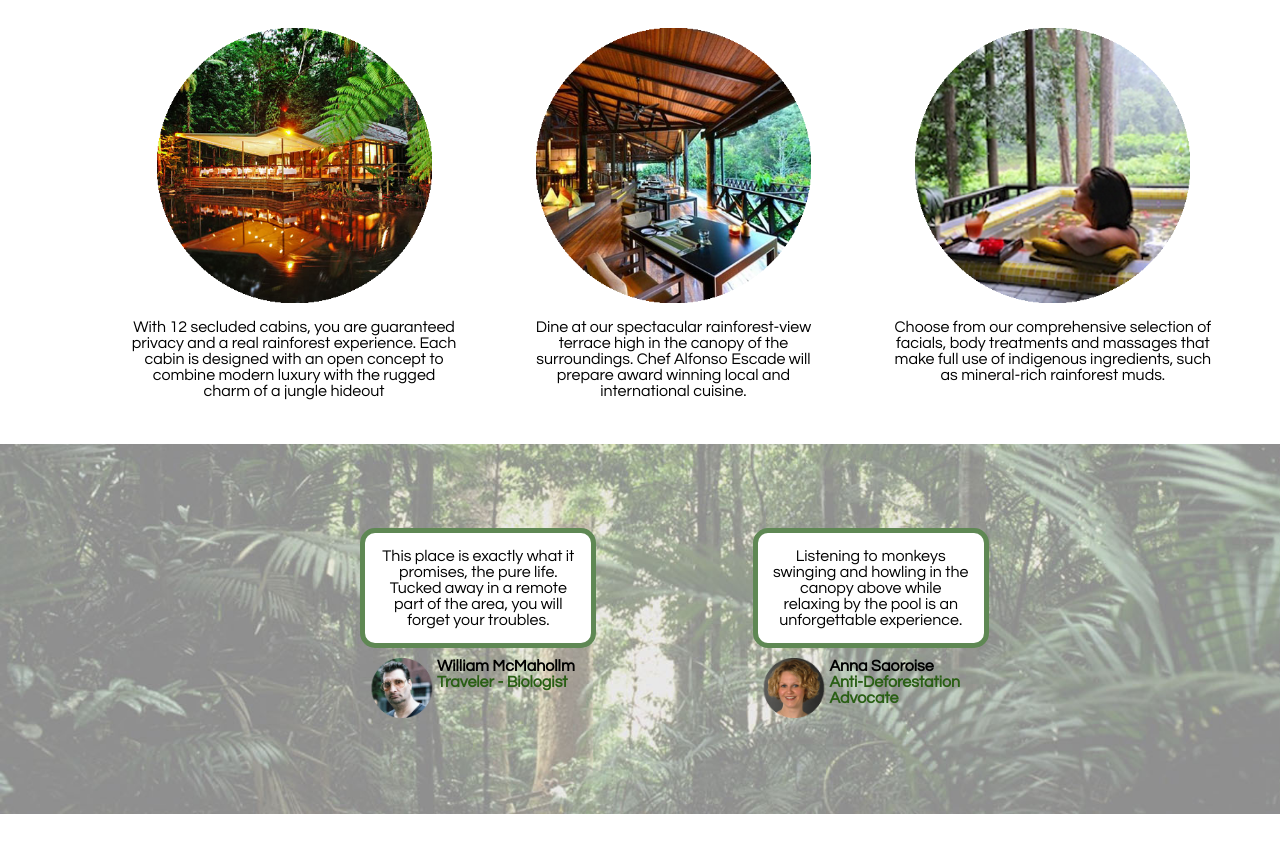
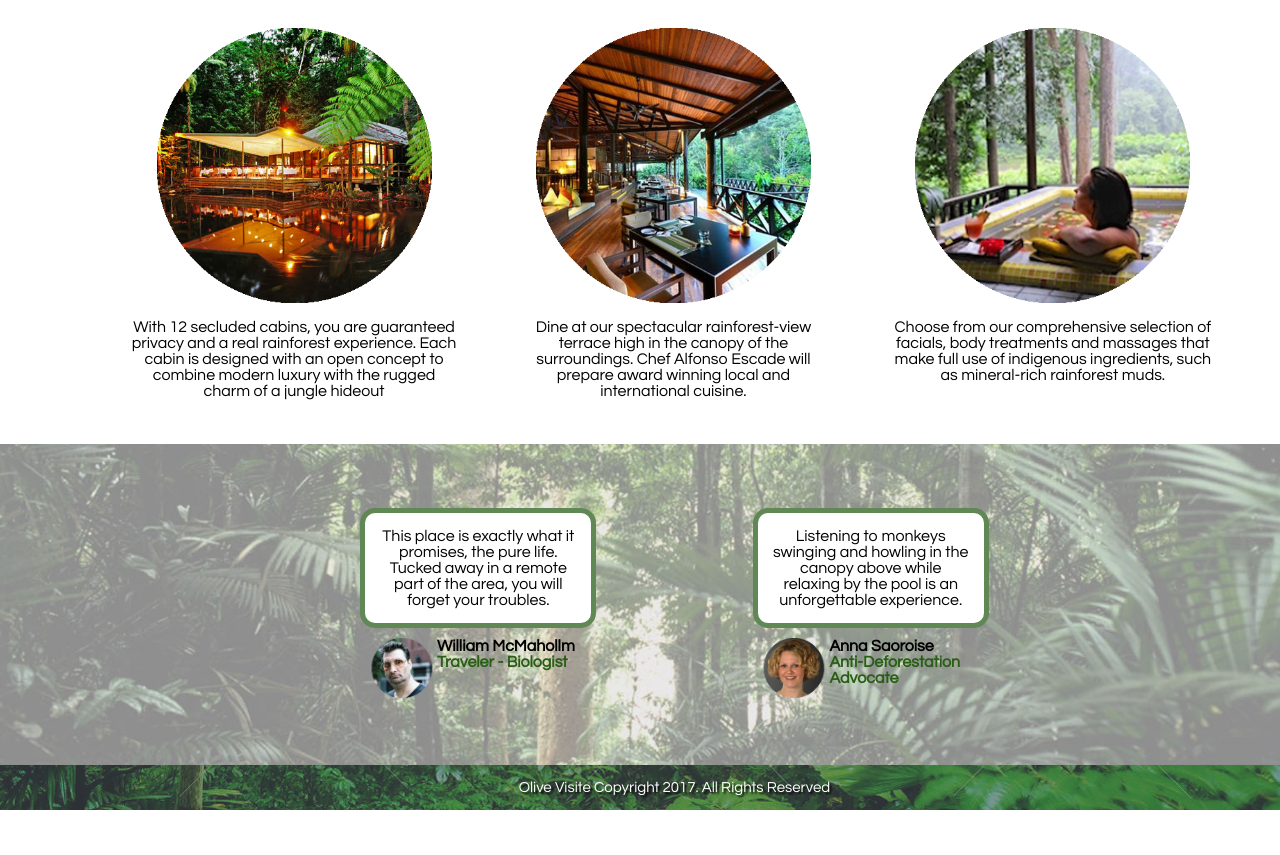
Before and after one commit to trd-carlyn/landing, a plain HTML site: page landing/index.html in a window 1280 px wide. Shown: the part 935-1790 px from the top of the page. After the commit the page ends 1745 px from the top, so only its background shows below. Drawn offline with Linux system fonts and the light colour scheme.

Commit message:
[add]footer

```diff
--- a/landing/css/custom.css
+++ b/landing/css/custom.css
@@ -117,8 +117,6 @@ text-decoration: none;
 	display:inline-block;
 	width:236px;
 	margin-right:153px;
-	margin-top:20px;
-	margin-bottom:70px;
 }
 .testimony:last-child,
 .comment p,
@@ -151,7 +149,22 @@ text-decoration: none;
 .tourist p:last-child {
 	color: #295f14;
 }
-
+footer{
+	background-image:url("/images/images/foot_jungle.png");
+	box-shadow:2px 2px 2px #000;
+}
+.olive-copyright {
+	width: 500px;
+	margin: 0 auto;
+}
+.olive-copyright p{
+	text-align:center;
+	padding:15px;
+	color:#fff;
+	text-shadow:2px 2px 2px #000;
+	font-size:15px;
+	margin:0;
+}
 /*--------------------------------------------------------------
 # Lander Default End
 --------------------------------------------------------------*/
--- a/landing/index.html
+++ b/landing/index.html
@@ -120,6 +120,11 @@
 					</div>
 				</div>
 			</div>
+			<footer>
+				<div class="olive-copyright">
+					<p>Olive Visite Copyright 2017. All Rights Reserved</p>
+				</div>
+			</footer>
 		</div>
 	</body>
 </html>
```
